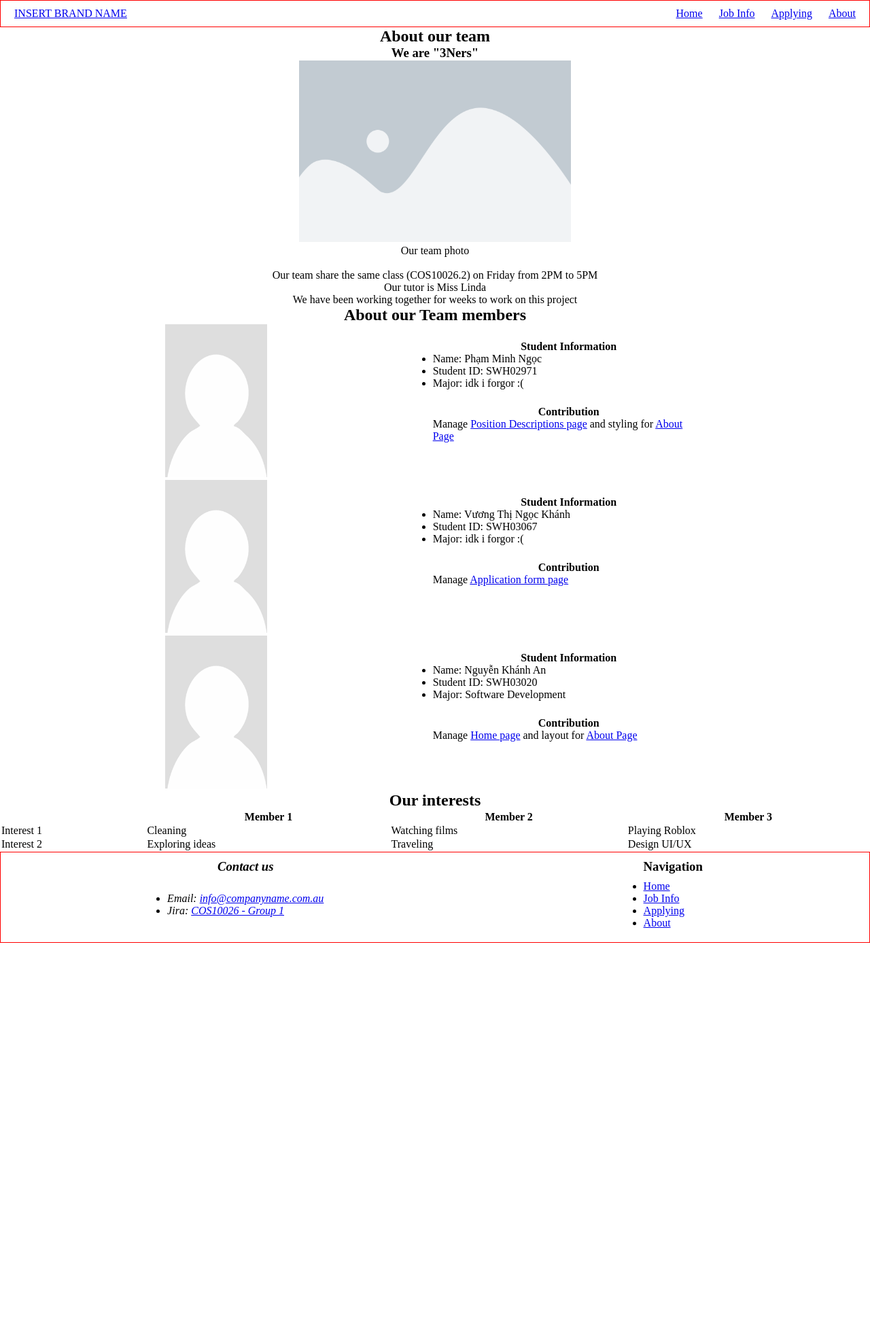
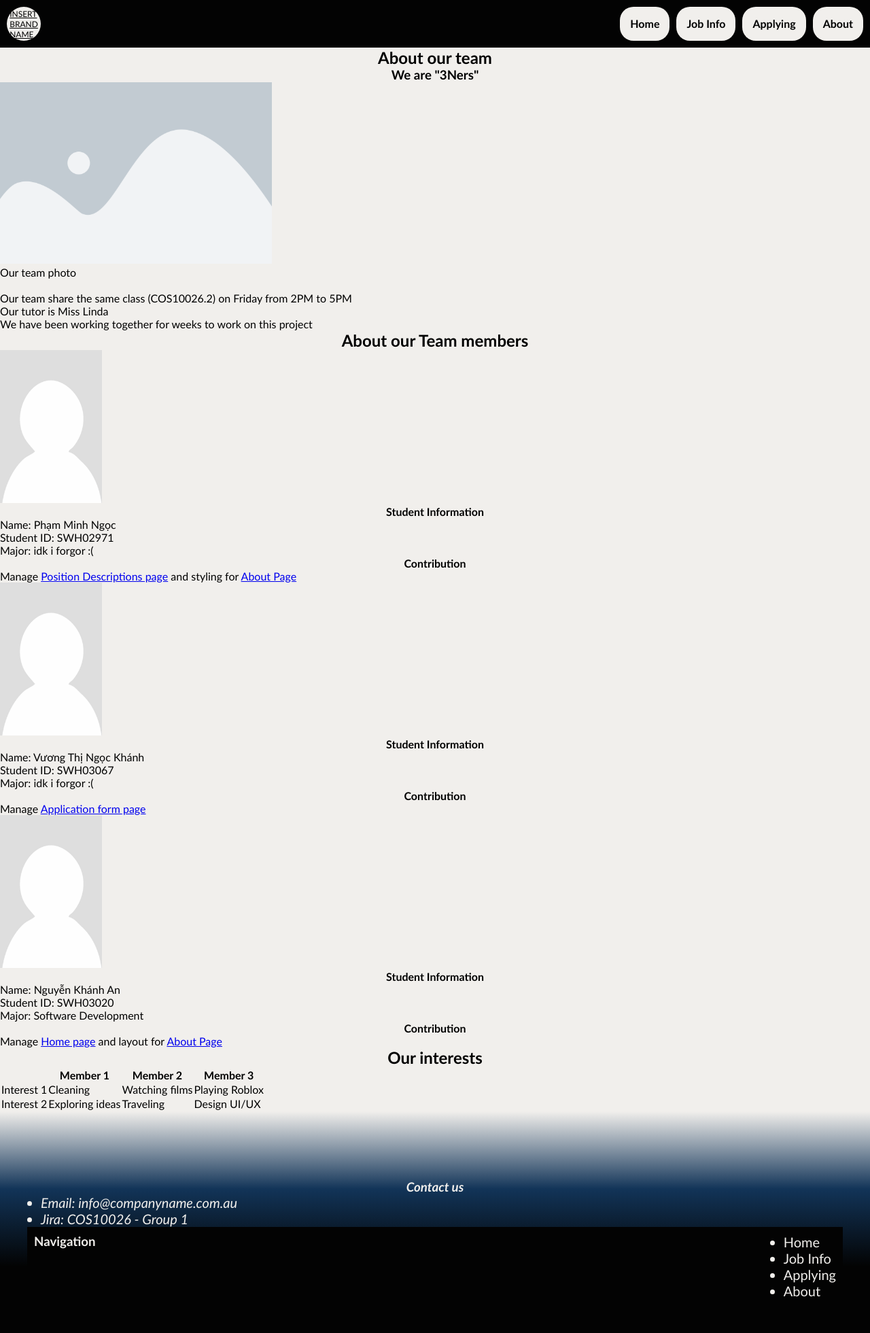
Before and after one commit to AnnNK137/project1, a PHP site: page /project1/about.html in a window 1280 px wide. Shown: the whole page at 68% size. Before the commit the page ends 1387 px from the top, so only its background shows below. Run offline with PHP 8.4, Linux system fonts and the light colour scheme.

Commit message:
sync css file layout

```diff
--- a/styles/styles.css
+++ b/styles/styles.css
@@ -5,69 +5,149 @@
     box-sizing: border-box; /* for consistent with and height when styling */
 }
 
-/* navbar on top for all pages styling */
-header nav{
+:root{
+    --black: #030303;
+    --blue: #123458;
+    --light-beige: #f1efec;
+    --dark-beige: #D4C9BE;
+    --blue-hightlight:  rgb(60, 77, 164);
+} /* use var(--color) instead of copying color codes over and over again*/
+
+
+body {
+    background-color: var(--light-beige);
+    font-family: 'Trebuchet MS', 'Lucida Sans Unicode', 'Lucida Grande', 'Lucida Sans', Arial, sans-serif;
+}
+
+/*  REUSABLE ELEMENTS   */
+button{
+    border: 2px solid var(--black);
+    border-radius: 10px;
+    background-color: var(--light-beige);
+    padding: 10px;
+    margin: 10px;
+}
+
+button:hover{
+    background-color: var(--dark-beige);
+    transform: scale();
+}
+
+button a{
+    text-decoration: none;
+    font-family: 'Trebuchet MS', 'Lucida Sans Unicode', 'Lucida Grande', 'Lucida Sans', Arial, sans-serif;
+    font-weight: 400;
+    color: var(--black);
+}
+
+.title, .subtitle{
+    text-align: center;
+}
+
+/* Header */
+nav {
+    width: 100%;
+    background-color: var(--black);
+    padding: 10px 10px;
     display: flex;
     justify-content: space-between;
-    padding: 10px;
-    border: 1px solid red;
 }
 
-header a{
-    padding-inline: 10px;
-}
-
-/* footer for all pages styling */
-footer{
+.brand_logo {
+    background-color: var(--light-beige);
+    width: 50px;
+    height: 50px;
+    border-radius: 50%;
+    padding: 10px 15px;
+    color: black;
+    font-size: 12px;
     display: flex;
-    justify-content: space-around;
-    padding: 10px;
-    border: 1px solid red;
-}
-
-footer ul{
-    height: 90px;
-    display: flex;
-    flex-direction: column;
+    align-items: center;
     justify-content: center;
 }
 
-/* REUASBLE ELEMENT OR CLASS NAME */
-.title, .subtitle{
-    text-align: center;
+.nav_items {
+    display: flex;
+    gap: 10px;
+}
+
+.nav_items a {
+    text-decoration: none;
+    background-color: var(--light-beige);
+    color: black;
+    padding: 15px;
+    border-radius: 20px;
+    font-weight: bold;
+}
+.nav_items a:hover {
+    background-color: var(--dark-beige);
+    transform: scale(1.05);
+}
+
+
+/* footer for all pages styling */
+footer {
+    background: linear-gradient(#f1efec, #123458 , #030303 70%);
+    color:var(--light-beige);
+    padding: 40px;
+    padding-top: 100px;
+}
+
+.footer_brand_name {
+    font-size: 50px;
+}
+
+footer section {
+    display: flex;
+    justify-content: left;
+}
+
+footer section div {
+    width: 100%;
+}
+
+.footer_title {
+    font-size: 30px;
+}
+
+.footer_line {
+    width: 70px;
+    height: 2px;
+    margin: 0 0 10px;
+    margin-top: 10px;
+    color: var(--light-beige);
+    background-color: var(--light-beige);
+}
+
+footer p {
+    font-size: 20px;
+}
+
+footer ul {
+    padding-left: 20px;
+    font-size: 20px;
+}
+
+footer a {
+    color: var(--light-beige);
+    text-decoration: none;
+}
+footer a:hover{
+    color: var(--dark-beige);
+    text-decoration: underline;
+    text-underline-offset: 3px;
+    transition: all 0.3s ease;
 }
 
 /* INDEX.HTML STYLING */
 
 
-
-/* JOBS.HTML STYLING */
+/* jobs.HTML STYLING */
 
 
 
-/* APPLY.HTML STYLING */
+/* apply.HTML STYLING */
 
 
-/* ABOUT TEAM in about.html */
-.team_group{
-    text-align: center;
-}
-/* ABOUT TEAM MEMBER STYLING IN about.html */
-.member_info{
-    display: flex; /*Makes img + info side by side instead of in vertical */
-    justify-content: space-evenly; /*spacing the 2 section evenly in a line*/
-}
 
-.member_desc{
-    width: 400px; /* set specific length for desc so everything looks even */
-}
-
-.info_section{
-    margin-block: 1.5rem; /*spacing between each set of info*/
-}
-
-/* member interest table in about.html */
-#member_interest{
-    display: flex;
-    flex-direction: column; /*both of these are for better spacing (removing them for comparasion)*/
-}
+/* About.HTML STYLING */
```
